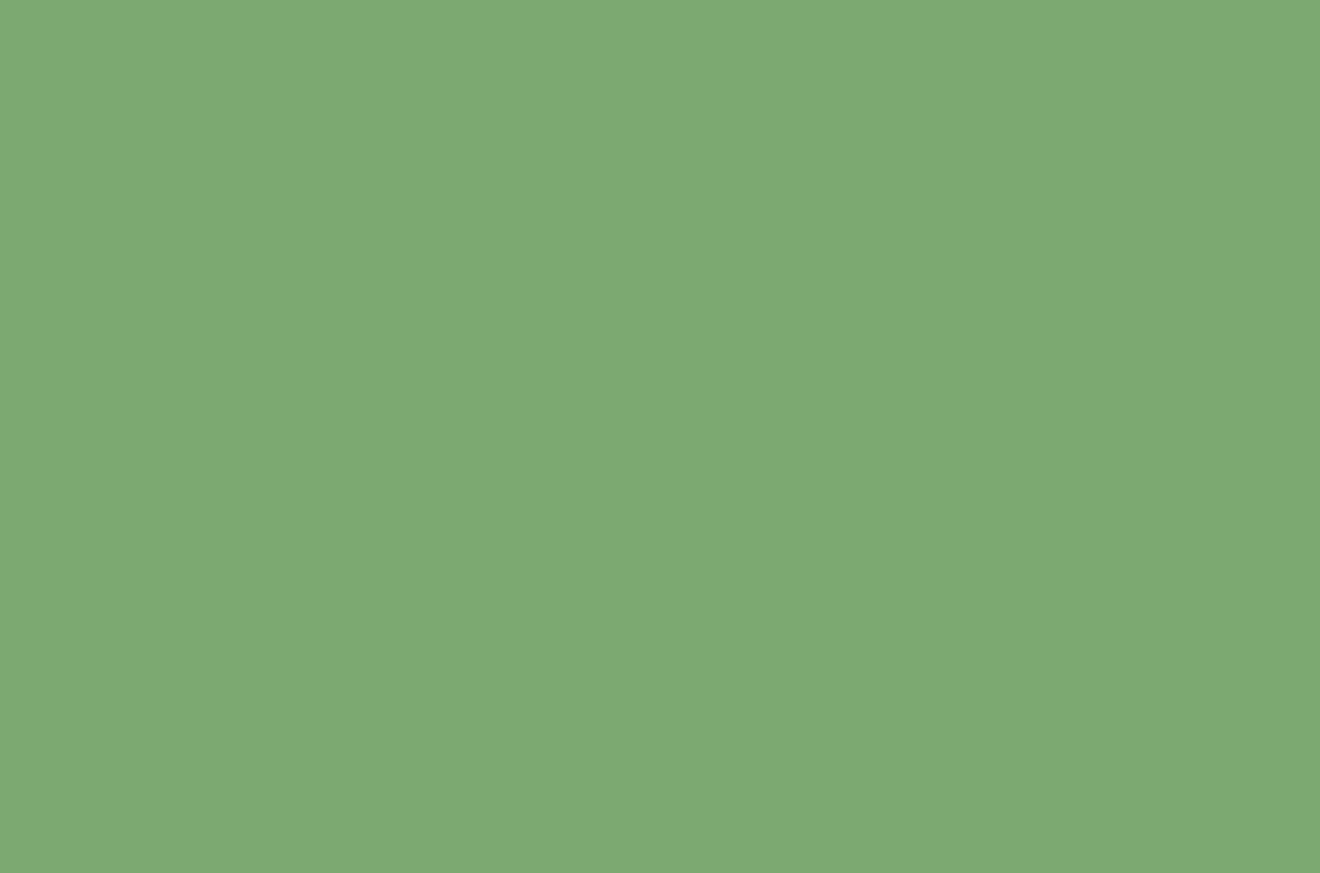
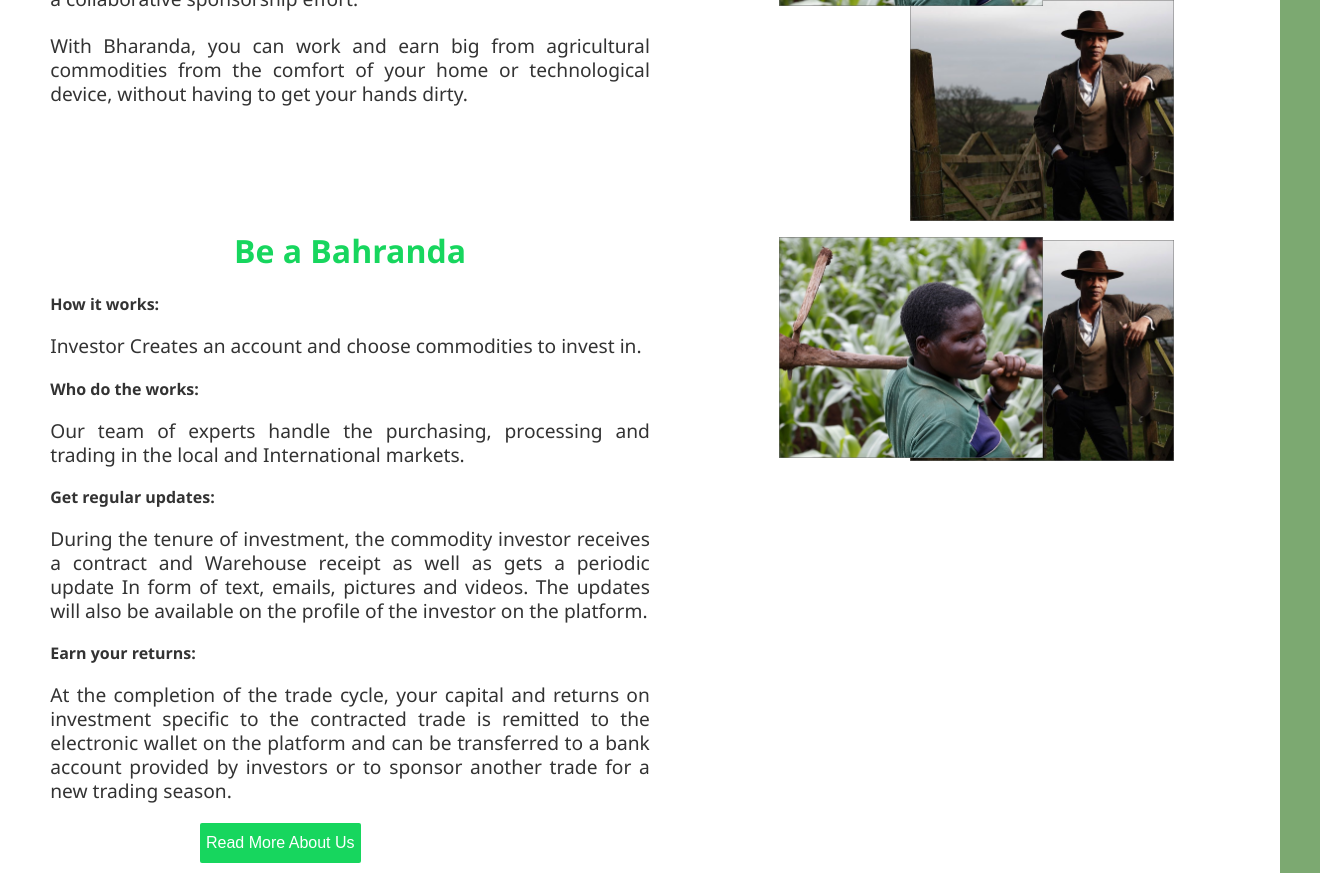
Before and after one commit to anuoluwapo/Bahranda, a Vue app: page / in a window 1280 px wide. Shown: the part 980-1853 px from the top of the page, 1320 px wide, since content can reach past the window. Before the commit the page ends 800 px from the top, so only its background shows below. Built offline with nearby package versions, Linux system fonts and the light colour scheme.

Commit message:
added about us content

```diff
--- a/src/App.vue
+++ b/src/App.vue
@@ -60,15 +60,16 @@
   padding: 0;
   font-family: "Segoe UI", Tahoma;
   background-color: #7ca971;
+  overflow-x: hidden;
 }
 
 #app {
   position: relative;
   width: calc(100% - 20px);
-  height: calc(100vh - 20px);
+  height: 100vh;
+  // height: calc(100vh - 20px);
   padding: 10px;
   color: #333;
-  overflow: hidden;
 }
 
 .top-bar {
@@ -101,7 +102,6 @@
   transform: translateX(300px);
 }
 .company-logo{
-  // background-color: blue;
     margin-top: -35px;
     margin-left: 120px;
     img{
--- a/src/components/Content.vue
+++ b/src/components/Content.vue
@@ -5,10 +5,63 @@
         <h2>THE WORLD’S BEST CROWD FUNDING PLATFORM</h2>
         <p>We connect investors to sustainable farm products with higher results</p>
       </div>
+    </div>
+    <div id="who-are-we">
+      <div class="intro">
+        <header>
+          <h1>Who are we</h1>
+        </header>
+        <p class="intro-txt">Bharanda is an agricultural commodity trading platform, that allows for participants and investors interested in Agribusiness but who do not have the time, expertise and full complement of resources, the opportunity to profit through the trading of Agricultural commodities in the local and International markets, and to be stakeholders in Agricultural commodity trading through a collaborative sponsorship effort.</p>
+        <p class="intro-txt">With Bharanda, you can work and earn big from agricultural commodities from the comfort of your home or technological device, without having to get your hands dirty.</p>
+      </div>
+      <div class="workers-img">
+        <div class="img-1">
+          <img src="../assets/image-20160706-12743-19qcicm.png" alt="workers image">
+        </div>
+        <div class="img-2">
+          <img src="../assets/263aeebdf5741489081171cf8cd20e6d (1).png" alt="workes image">
+        </div>
+      </div>
+    </div>
 
+      <div id="be-a-bahranda">
+      <div class="intro">
+        <header>
+          <h1>Be a Bahranda</h1>
+        </header>
+        <article>
+          <h3>How it works:</h3>
+          <p>Investor Creates an account and choose commodities to invest in.</p>
+        </article>
+        <article>
+          <h3>Who do the works:</h3>
+          <p>Our team of experts handle the purchasing, processing and trading in the local and International markets.</p>
+        </article>
+        <article>
+          <h3>Get regular updates:</h3>
+          <p>During the tenure of investment, the commodity investor receives a contract and Warehouse receipt as well as gets a periodic update In form of text, emails, pictures and videos. The updates will also be available on the profile of the investor on the platform.</p>
+        </article>
+        <article>
+          <h3>Earn your returns:</h3>
+          <p>At the completion of the trade cycle, your capital and returns on investment specific to the contracted trade is remitted to the electronic wallet on the platform and can be transferred to a bank account provided by investors or to sponsor another trade for a new trading season.</p>
+        </article>
+         <div class="read-more-btn">
+        <button>Read More About Us</button>
+      </div>
+      </div>
 
-
+      <div class="workers-img">
+        <div class="img-1">
+          <img src="../assets/image-20160706-12743-19qcicm.png" alt="workers image">
+        </div>
+        <div class="img-2">
+          <img src="../assets/263aeebdf5741489081171cf8cd20e6d (1).png" alt="workes image">
+        </div>
+      </div>
     </div>
+    <!-- <div id="our-statistics">
+      <h2>Our Statistics</h2>
+    </div> -->
   </div>
 </template>
 
@@ -58,6 +111,152 @@
 
   }
 
+  #who-are-we, #be-a-bahranda{
+    background-color: #ffffff;
+    // height: 80vh;
+    display: flex;
+    flex-shrink: 1;
+    margin-top: 10px;
+    margin-left: -4.8px;
+    margin-right: -4.5px;
+    .intro{
+      margin-left: 30px;
+      width: 50%;
+      header{
+      text-align: center;
+      h1{
+        font-size: 2rem;
+        color: #17D65E;
+        }
+      }
+      p.intro-txt{
+        padding: 2px 20px;
+        font-size: 1.2rem;
+        text-align: justify;
+        line-height: 1.5rem;
+      }
+    }
+    .workers-img{
+       width: 40%;
+       margin: 30px auto 0 auto;
+      div{
+        width: 20%;
+        height: 150px;
+        margin-left: 60px;
+      }
+      img{
+        max-width: 100%;
+      }
+      .img-1{
+        position: absolute;
+        z-index: 1;
+      }
+      .img-2{
+        position: absolute;
+        bottom: -290px;
+        left: 850px;
+      }
+    }
+  }
+  #be-a-bahranda{
+    margin-top: 0;
+    padding-top: 5rem;
+    .img-2{
+        position: absolute;
+        top: 1220px;
+      }
+      article{
+         padding: 0 20px;
+        h3{
+          font-weight: 905;
+        }
+        p{
+          font-size: 1.2rem;
+          text-align: justify;
+          line-height: 1.5rem;
+        }
+      }
+      .read-more-btn{
+        margin: 10px auto;
+        max-width: 300px;
+        button {
+          color: #ffffff;
+            font-size: 1rem;
+          background-color: #17D65E;
+          border: none;
+          border-radius: 2px;
+          outline: none;
+          min-height: 40px;
+          &:hover, :focus{
+            cursor: pointer;
+
+          }
+        };
+
+
+      }
+  }
+  #our-statistics{
+    height: 100vh;
+    top: 0;
+    background-color: #ffffff;
+  }
+
 }
 
+@media(max-width:1170px){
+    #content{
+      #who-are-we, #be-a-bahranda{
+
+         .intro{
+            width: 80%;
+         }
+         .workers-img{
+            width: 50%;
+            margin-top: 50px;
+            div{
+              width: 50%;
+          }
+           .img-1, .img-2{
+        position: relative;
+      }
+           .img-2{
+        top: 50px;
+        left: 0;
+      }
+        }
+      }
+    }
+ }
+ @media(max-width:800px){
+    #content{
+      #who-are-we, #be-a-bahranda{
+        flex-wrap: wrap;
+         .intro{
+            width: 100%;
+         }
+         .workers-img{
+            width: 100%;
+            margin-top: 0;
+            div{
+              width: 30%;
+              display: inline-block;
+          }
+           .img-1{
+        position: relative;
+      }
+           .img-2{
+        position: relative;
+        top: 0;
+      }
+        }
+      }
+      #be-a-bahranda{
+        .workers-img{
+          display: none;
+        }
+      }
+    }
+ }
+
 </style>
--- a/src/components/NavigationMobile.vue
+++ b/src/components/NavigationMobile.vue
@@ -26,7 +26,6 @@
 <style lang="scss" scoped>
 #navigation-mobile {
   padding: 20px 0 0 0;
-
   ul {
     list-style: none;
     width: 200px;
```
Also changed, not shown: src/assets/263aeebdf5741489081171cf8cd20e6d (1).png (added), src/assets/image-20160706-12743-19qcicm.png (added).
